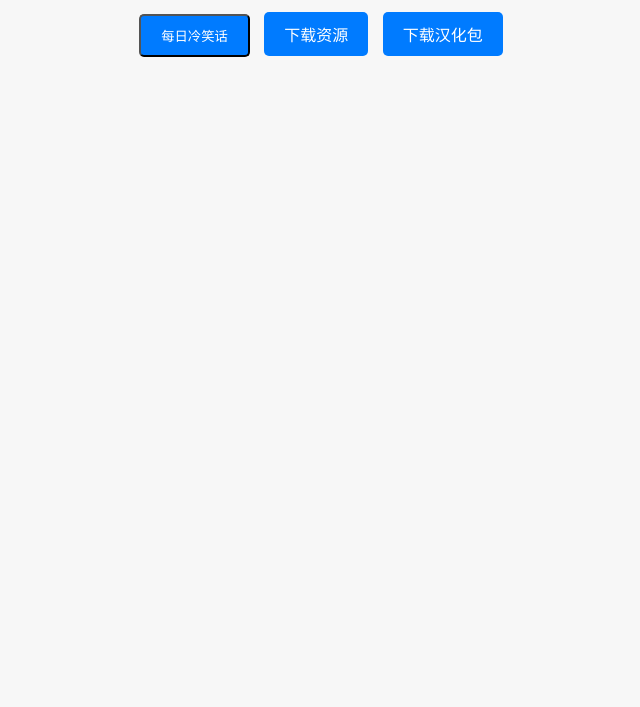
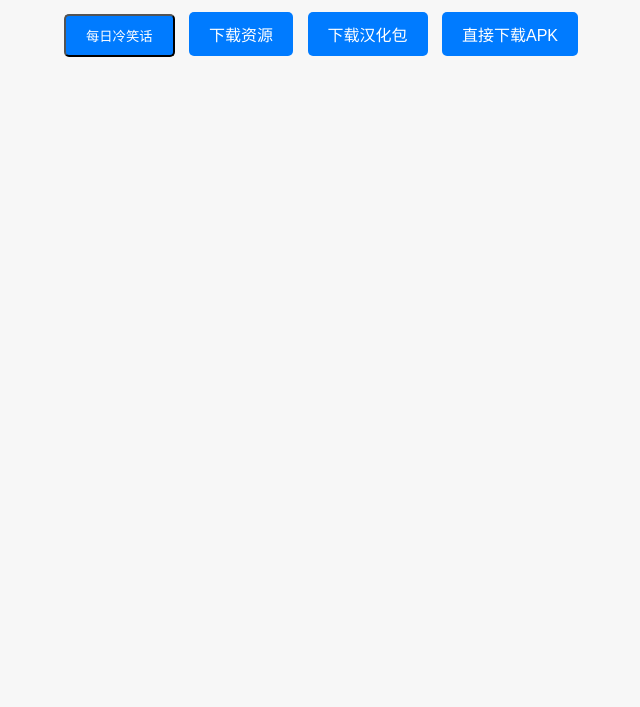
Before and after one commit to cleanper/cleanper.githib.io, a plain HTML site: page index.html in a window 1280 px wide. Shown: the part 93-800 px from the top of the page, without its empty margins (319-959 px from the left). Drawn offline with Linux system fonts and the light colour scheme.

Commit message:
Update index.html

```diff
--- a/index.html
+++ b/index.html
@@ -54,6 +54,7 @@
     <button class="button" id="jokeButton">每日冷笑话</button>
     <a href="https://www.123pan.com/s/ViFlVv-e09hh.html" class="button" target="_blank" rel="noopener noreferrer">下载资源</a>
     <a href="https://cdn.modrinth.com/data/cAewElrd/versions/79dscLtu/%C2%A72YLHANH1.20.1fabric%201.0.1.zip" class="button" target="_blank" rel="noopener noreferrer">下载汉化包</a>
+    <a href="https://github.com/cleanper/The-man-from-the-fog-mobile-phone/releases/download/Reusrs/YL1.0.1.5.2.0.APK" class="button" target="_blank" rel="noopener noreferrer">直接下载APK</a>
   </div>
   <script>
     document.addEventListener("DOMContentLoaded", function() {
```
